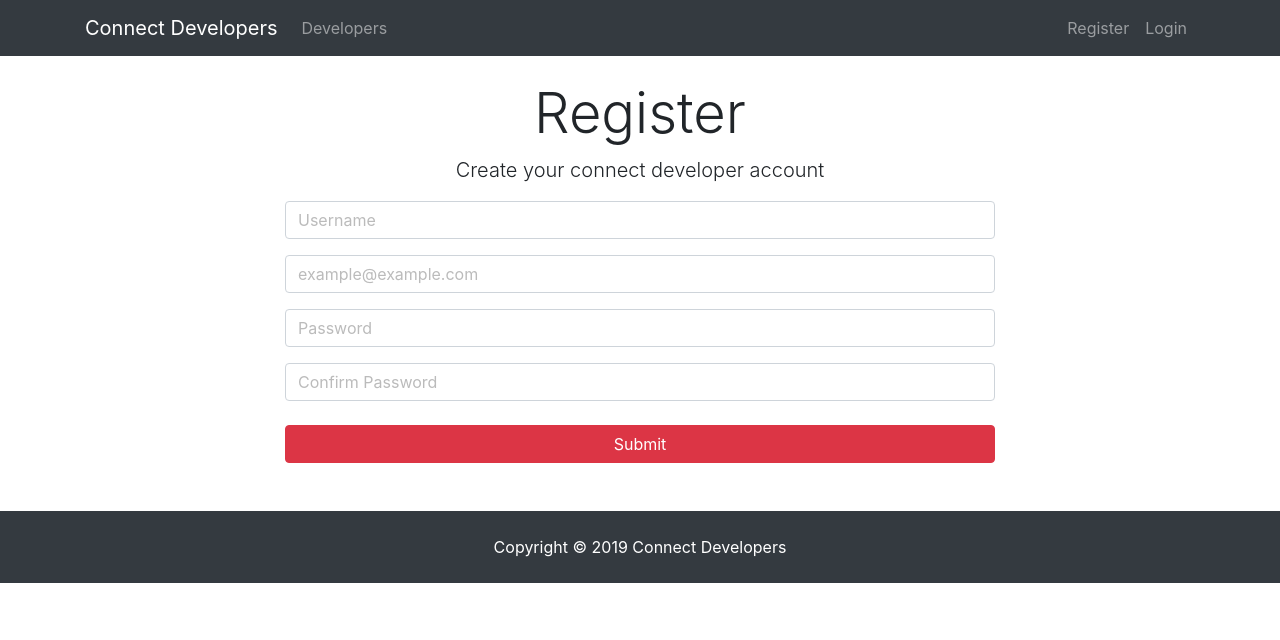
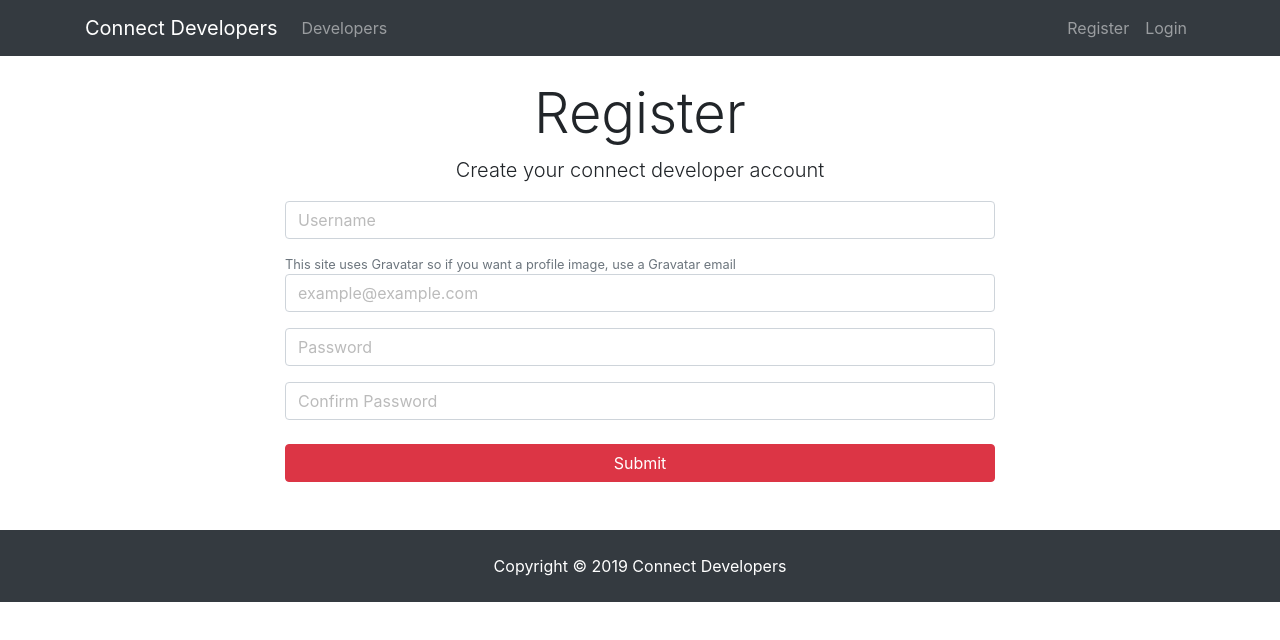
Before and after one commit to SendiSteve/connect_developers, a React (Create React App) app in the folder client/: page /register in a window 1280 px wide. Shown: the top 640 px of the page. Built offline with nearby package versions, Linux system fonts and the light colour scheme.

Commit message:
Update register page UI

```diff
--- a/client/src/components/auth/register.js
+++ b/client/src/components/auth/register.js
@@ -16,9 +16,14 @@ class Register extends Component{
                                     <div className="form-group">
                                         <input type="text" className="form-control" placeholder="Username" name="username" required />
                                     </div>
+                                    <small className="form-text text-muted">
+                                        This site uses Gravatar so if you want a profile image, use
+                                        a Gravatar email
+                                    </small>
                                     <div className="form-group">
                                         <input type="email" className="form-control" placeholder="example@example.com" name="email" required />
                                     </div>
+
                                     <div className="form-group">
                                         <input type="password" className="form-control" placeholder="Password" name="password" required />
                                     </div>
```
